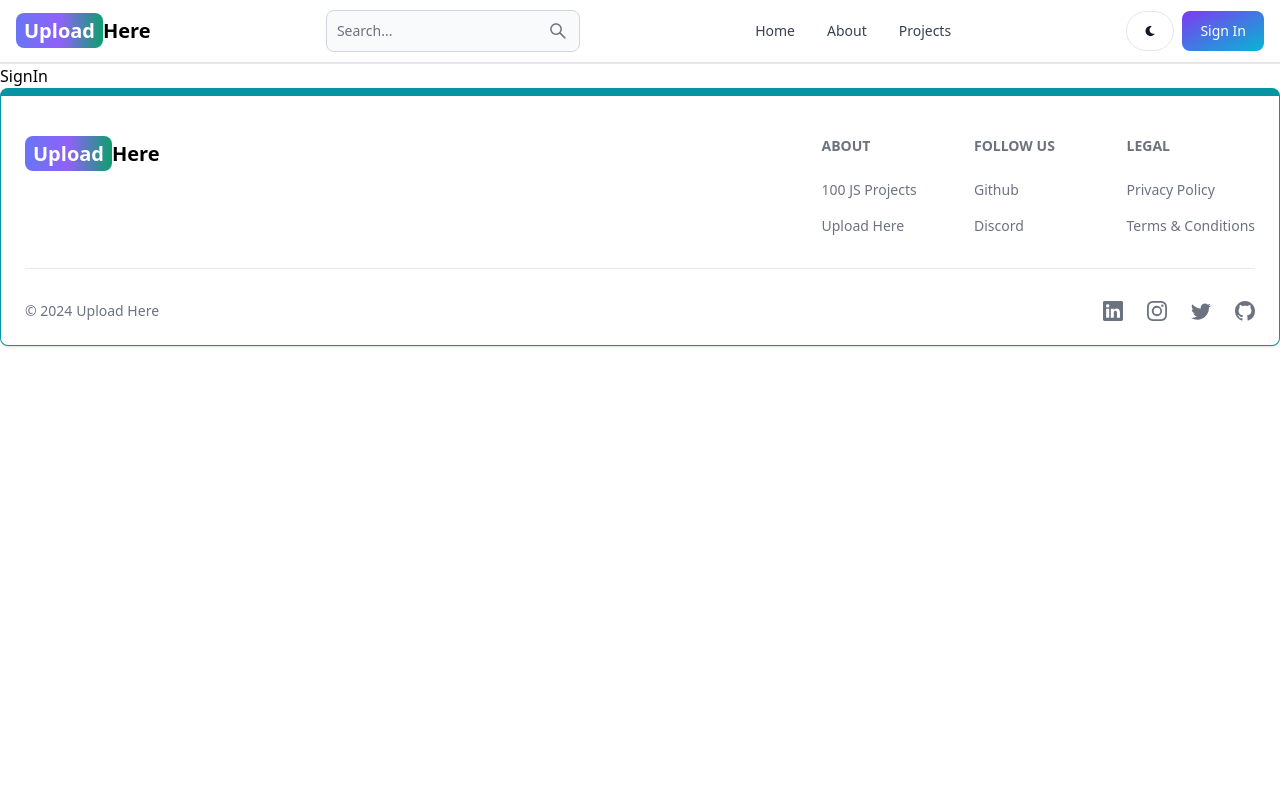
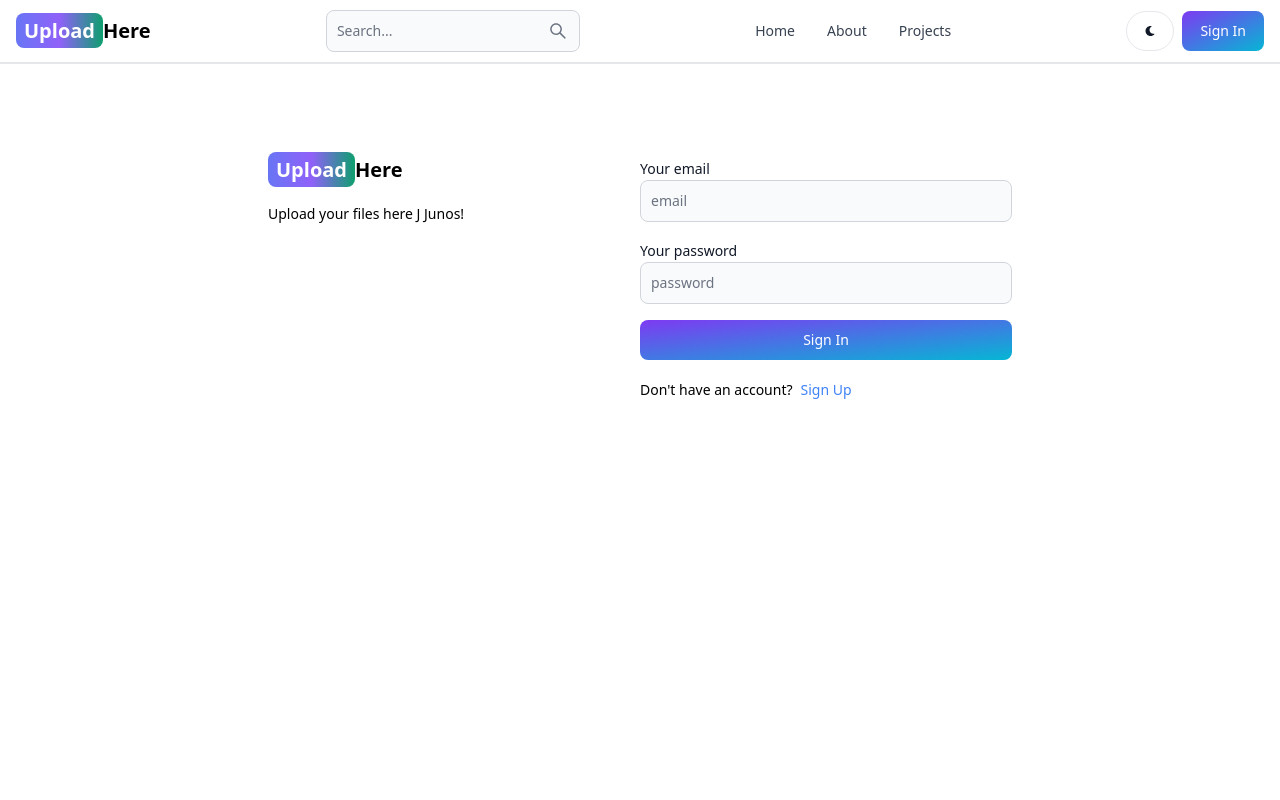
Before and after one commit to AnkitMajee/upload-here, a React (Vite) app in the folder client/: page /sign-in in a window 1280 px wide. Shown: the top 800 px of the page. Built offline with nearby package versions, Linux system fonts and the light colour scheme.

Commit message:
Added Signin UI and functionality

```diff
--- a/client/src/pages/SignIn.jsx
+++ b/client/src/pages/SignIn.jsx
@@ -1,7 +1,96 @@
-import React from 'react'
+import  { useState } from 'react'
+import { Alert, Button, Label, Spinner, TextInput } from 'flowbite-react'
+import { Link, useNavigate } from 'react-router-dom'
 
 export default function SignIn() {
-  return (
-    <div>SignIn</div>
-  )
+  const [formData, setFormData]= useState({});
+  const [errorMessage, setErrorMessage] = useState(null);
+  const [loading, setLoading] = useState(false);
+  const navigate = useNavigate();  //after signup user redirected to sign-in page
+
+
+  const handleChange =(e) =>{
+    setFormData({...formData, [e.target.id]: e.target.value.trim()});
+  };
+  const handleSubmit = async (e) =>{
+    e.preventDefault();
+    if( !formData.email || !formData.password){
+      return setErrorMessage('Please fill in all fields');
+    }
+    try{
+      setLoading(true);
+      setErrorMessage(null);
+      const res = await fetch('api/auth/signin', {
+        method: 'POST',
+        headers: {
+          'Content-Type': 'application/json'
+        },
+        body: JSON.stringify(formData),
+      });
+      const data = await res.json();
+      if(data.success === false){
+        return setErrorMessage(data.message);
+      }
+      setLoading(false);
+      if(res.ok){        //after signup user redirected to sign-in page
+        navigate('/');
+      }
+    }catch(error){
+      setErrorMessage(error.message);
+      setLoading(false);
+    }
+  };
+  return <div className='min-h-screen mt-20'>
+    <div className='flex p-3 max-w-3xl mx-auto flex-col md:flex-row md:item-center'>
+      {/* left */}
+      <div className='flex-1'>
+      <Link to='/' className='self-center whitespace-nowrap text-sm
+        sm:text-xl font-semibold dark:text-white'>
+            <span className='px-2 py-1 bg-gradient-to-r from-indigo-500
+            via-purple-500 to-green-500 rounded-lg text-white'>Upload</span>
+            Here
+        </Link>
+        <p className='text-sm mt-5'>
+          Upload your files here J Junos!
+        </p>
+
+    </div>
+      {/* right */}
+      <div className='flex-1'>
+        <form className='flex flex-col gap-4' onSubmit={handleSubmit}>
+        <div>
+          <Label value='Your email'/>
+          <TextInput type='email' placeholder='email' id='email' onChange={handleChange}/>
+        </div>
+        <div>
+          <Label value='Your password'/>
+          <TextInput type='password' placeholder='password' id='password' onChange={handleChange}/>
+        </div>
+        <Button gradientDuoTone='purpleToBlue' type='submit' disabled={loading}>
+        {
+          loading ? (
+            <>
+            <Spinner size='sm'/>
+            <span className='pl-3'>Loading...</span>
+            </>
+          ):(
+            'Sign In'
+          )}
+
+        </Button>
+        </form>
+        <div className='flex gap-2 text-sm mt-5'>
+          <span>Don't have an account?</span>
+          <Link to='/sign-up' className='text-blue-500'>
+          Sign Up
+          </Link>
+        </div>
+        {errorMessage && (
+          <Alert className='mt-5' color='failure'>
+            {errorMessage}
+          </Alert>
+        )}
+      </div>
+    </div>
+  </div>
 }
```
